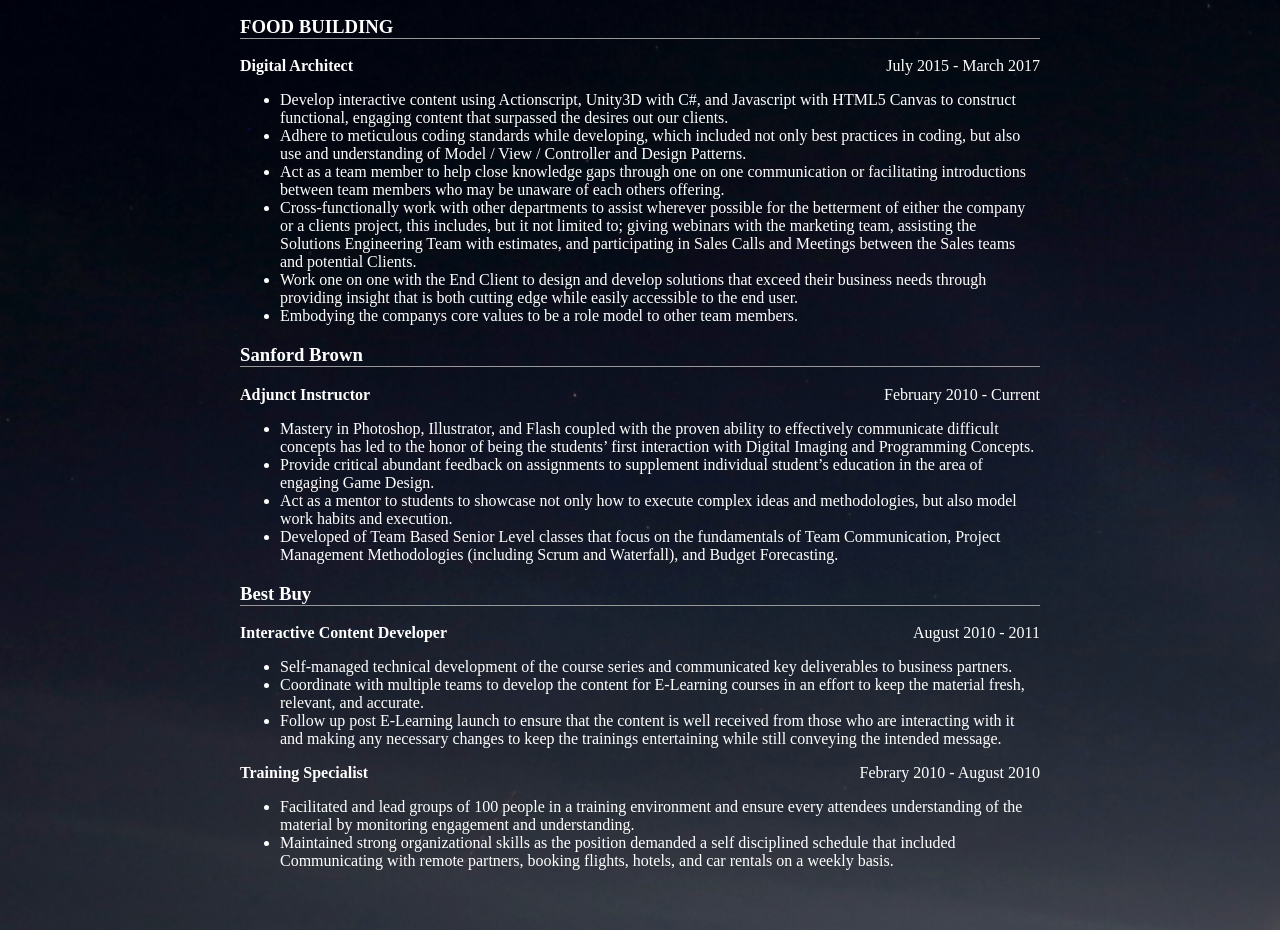
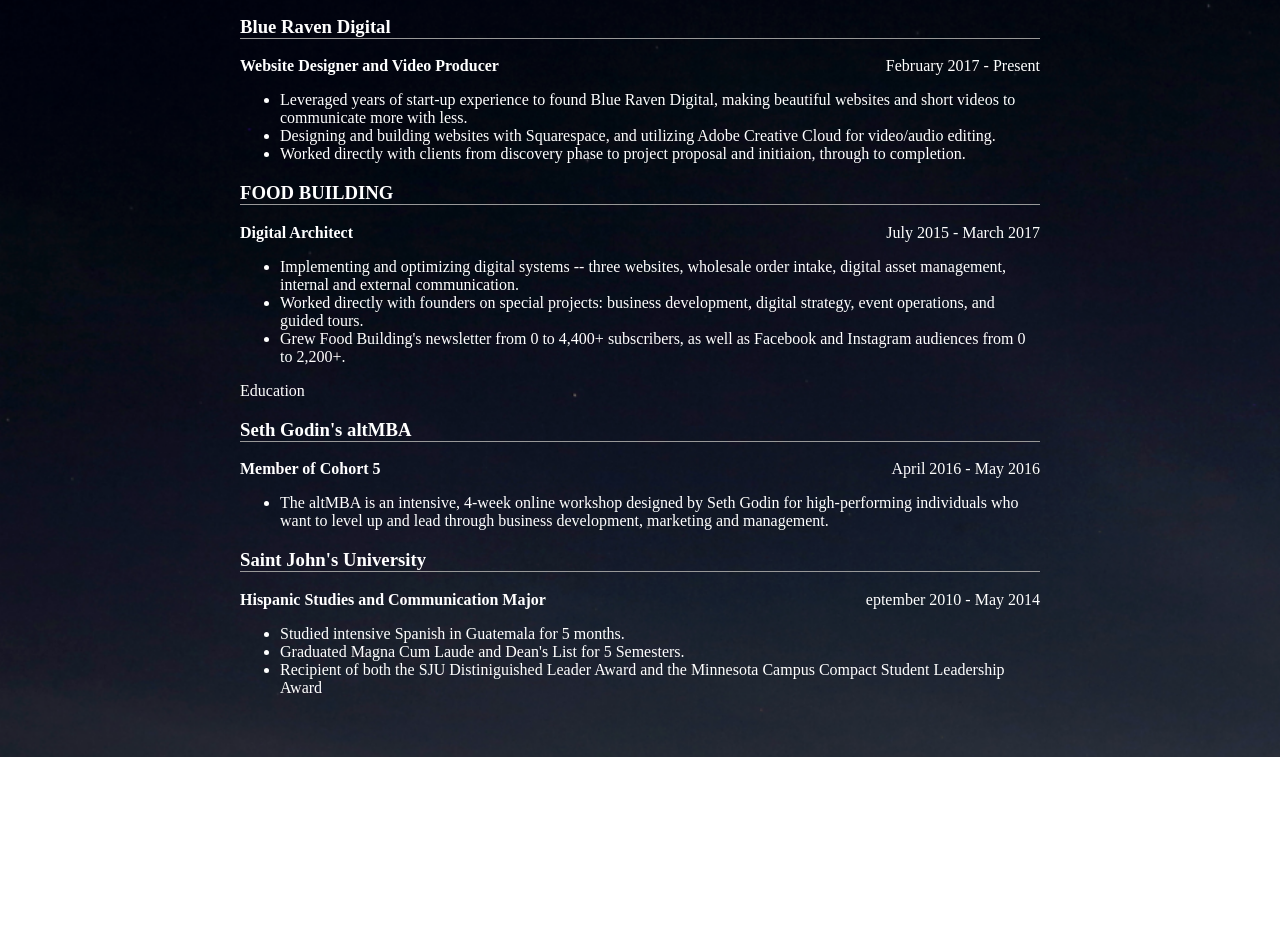
Before and after one commit to blueravendigital/blueravendigital.github.io, a plain HTML site: page index.html in a window 1280 px wide. Shown: the part 281-1211 px from the top of the page. After the commit the page ends 1038 px from the top, so only its background shows below. Drawn offline with Linux system fonts and the light colour scheme.

Commit message:
Major text updates

```diff
--- a/index.html
+++ b/index.html
@@ -33,64 +33,61 @@
 					<div id="content-professionalheader">
 						Professional Experience
 					</div>
-					<div id="content-nerdery">
+					<div id="content-BRD">
+						<h3>Blue Raven Digital</h3>
+						<div class="block-date">
+								<div class="date">February 2017 - Present</div>
+								<h4>Website Designer and Video Producer</h4>
+
+						</div>
+						<div class"block-content">
+								<ul>
+									<li>Leveraged years of start-up experience to found Blue Raven Digital, making beautiful websites and short videos to communicate more with less.  </li>
+									<li>Designing and building websites with Squarespace, and utilizing Adobe Creative Cloud for video/audio editing.</li>
+									<li>Worked directly with clients from discovery phase to project proposal and initiaion, through to completion.</li>
+								</ul>
+						</div>
+					</div>
+
+					<div id="content-FB">
 						<h3>FOOD BUILDING</h3>
 						<div class="block-date">
 								<div class="date">July 2015 - March 2017</div>
 								<h4>Digital Architect</h4>
-
 						</div>
 						<div class"block-content">
 								<ul>
-									<li>Develop interactive content using Actionscript, Unity3D with C#, and Javascript with HTML5 Canvas to construct functional, engaging content that surpassed the desires out our clients. </li>
-									<li>Adhere to meticulous coding standards while developing, which included not only best practices in coding, but also use and understanding of Model / View / Controller and Design Patterns.</li>
-									<li>Act as a team member to help close knowledge gaps through one on one communication or facilitating introductions between team members who may be unaware of each others offering.</li>
-									<li>Cross-functionally work with other departments to assist wherever possible for the betterment of either the company or a clients project, this includes, but it not limited to; giving webinars with the marketing team, assisting the Solutions Engineering Team with estimates, and participating in Sales Calls and Meetings between the Sales teams and potential Clients. </li>
-									<li>Work one on one with the End Client to design and develop solutions that exceed their business needs through providing insight that is both cutting edge while easily accessible to the end user.</li>
-									<li>Embodying the companys core values to be a role model to other team members.</li>
+									<li>Implementing and optimizing digital systems -- three websites, wholesale order intake, digital asset management, internal and external communication.</li>
+									<li>Worked directly with founders on special projects: business development, digital strategy, event operations, and guided tours.</li>
+									<li>Grew Food Building's newsletter from 0 to 4,400+ subscribers, as well as Facebook and Instagram audiences from 0 to 2,200+.</li>
 								</ul>
 						</div>
 					</div>
-
-					<div id="content-sanford">
-						<h3>Sanford Brown</h3>
+                                <div id="content-education">
+					<div id="content-educationheader">
+						Education
+					<div id="content-altMBA">
+						<h3>Seth Godin's altMBA</h3>
 						<div class="block-date">
-								<div class="date">February 2010 - Current</div>
-								<h4>Adjunct Instructor</h4>
+								<div class="date">April 2016 - May 2016</div>
+								<h4>Member of Cohort 5</h4>
 						</div>
 						<div class"block-content">
 								<ul>
-									<li>Mastery in Photoshop, Illustrator, and Flash coupled with the proven ability to effectively communicate difficult concepts has led to the honor of being the students’ first interaction with Digital Imaging and Programming Concepts.</li>
-									<li>Provide critical abundant feedback on assignments to supplement individual student’s education in the area of engaging Game Design.</li>
-									<li>Act as a mentor to students to showcase not only how to execute complex ideas and methodologies, but also model work habits and execution.</li>
-									<li>Developed of Team Based Senior Level classes that focus on the fundamentals of Team Communication, Project Management Methodologies (including Scrum and Waterfall), and Budget Forecasting.</li>
+									<li>The altMBA is an intensive, 4-week online workshop designed by Seth Godin for high-performing individuals who want to level up and lead through business development, marketing and management.</li>
 								</ul>
 						</div>
-					</div>
-
-					<div id="content-bestbuy">
-						<h3>Best Buy</h3>
+                                         <div id="content-SJU">
+						<h3>Saint John's University</h3>
 						<div class="block-date">
-								<div class="date">August 2010 - 2011</div>
-								<h4>Interactive Content Developer</h4>
+								<div class="date"> eptember 2010 - May 2014</div>
+								<h4>Hispanic Studies and Communication Major</h4>
 						</div>
 						<div class"block-content">
 								<ul>
-									<li>Self-managed technical development of the course series and communicated key deliverables to business partners.</li>
-									<li>Coordinate with multiple teams to develop the content for E-Learning courses in an effort to keep the material fresh, relevant, and accurate.
-									</li>
-									<li>Follow up post E-Learning launch to ensure that the content is well received from those who are interacting with it and making any necessary changes to keep the trainings entertaining while still conveying the intended message.</li>
-								</ul>
-						</div>
-
-						<div class="block-date">
-								<div class="date">Febrary 2010 - August 2010</div>
-								<h4>Training Specialist</h4>
-						</div>
-						<div class"block-content">
-								<ul>
-									<li>Facilitated and lead groups of 100 people in a training environment and ensure every attendees understanding of the material by monitoring engagement and understanding.</li>
-									<li>Maintained strong organizational skills as the position demanded a self disciplined schedule that included Communicating with remote partners, booking flights, hotels, and car rentals on a weekly basis.</li>
+									<li>Studied intensive Spanish in Guatemala for 5 months.</li>
+									<li>Graduated Magna Cum Laude and Dean's List for 5 Semesters.</li>
+									<li>Recipient of both the SJU Distiniguished Leader Award and the Minnesota Campus Compact Student Leadership Award</li>
 								</ul>
 						</div>
 					</div>
```
